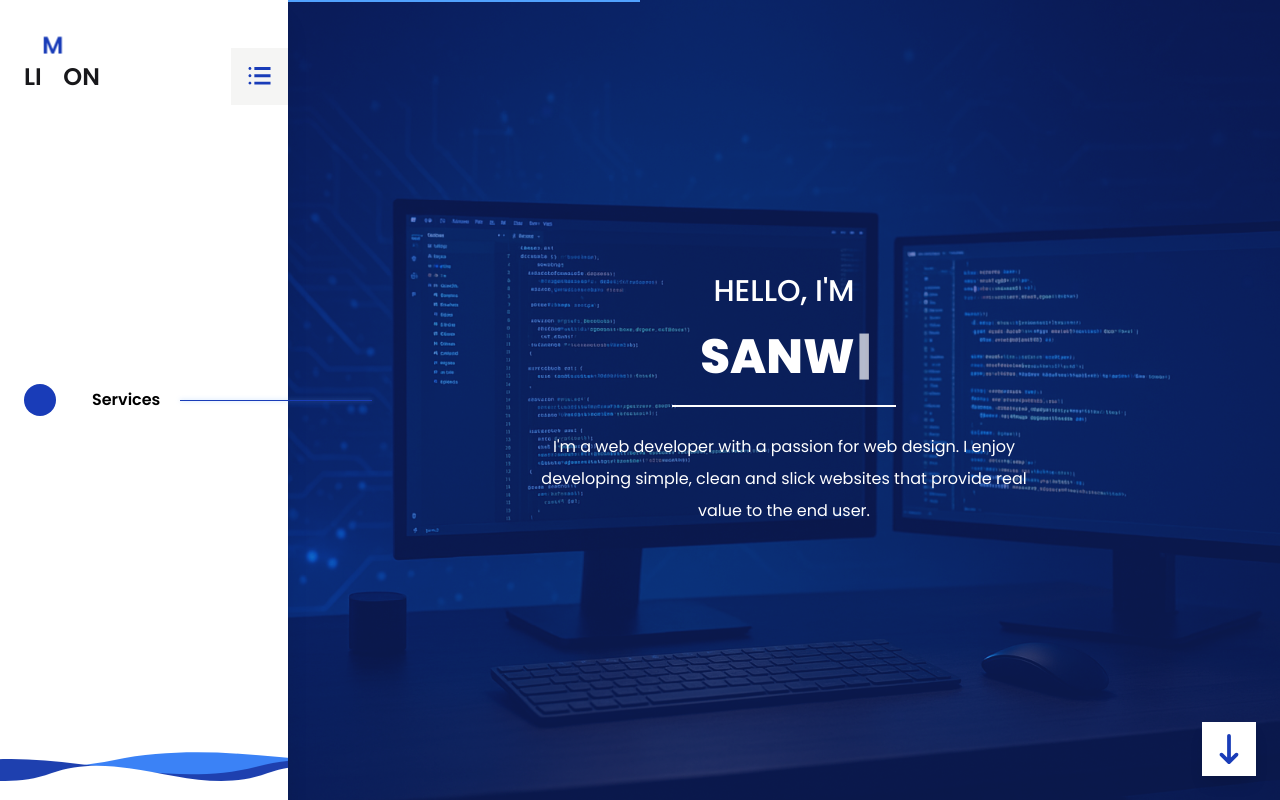
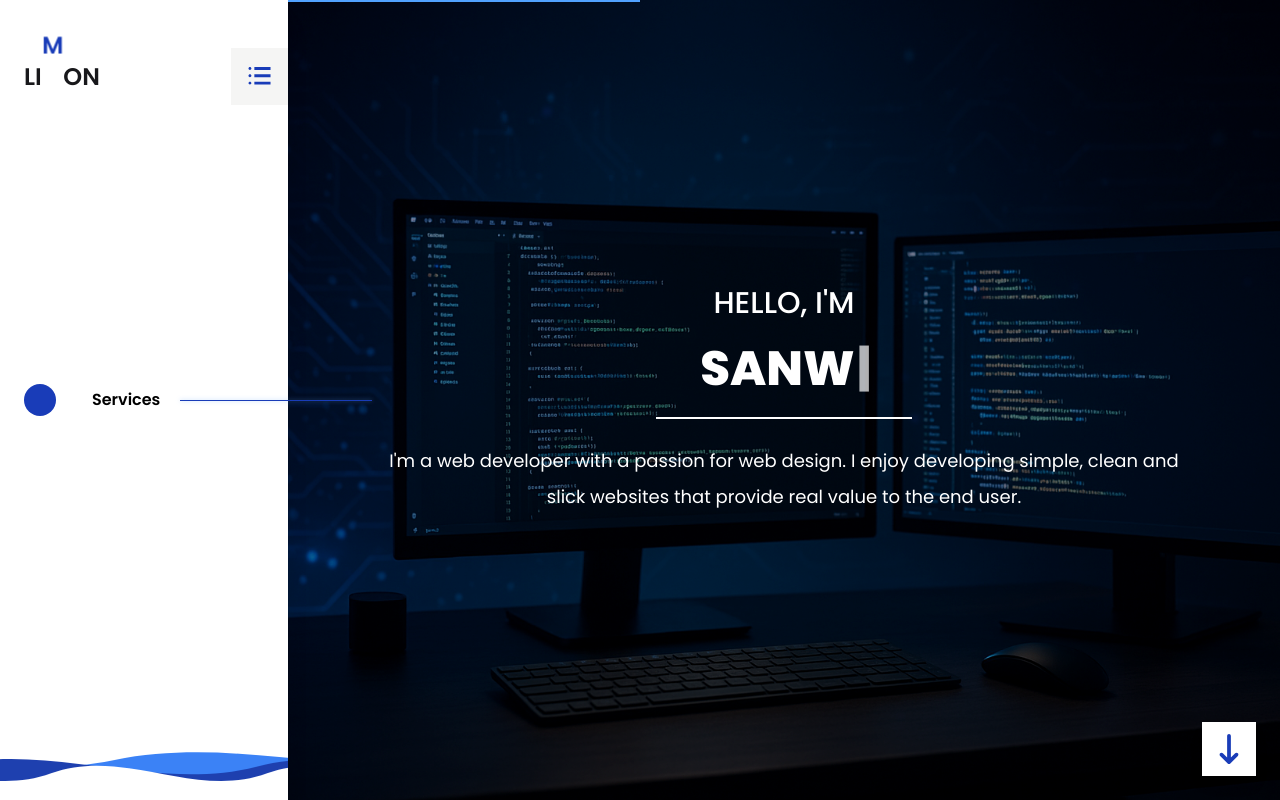
Before and after one commit to habibapanna/new-portfolio-project, a React (Vite) app: page / in a window 1280 px wide. Shown: the top 800 px of the page. Built offline with nearby package versions, Linux system fonts and the light colour scheme.

Commit message:
updated banner section again

```diff
--- a/src/components/Components/Banner/Banner.jsx
+++ b/src/components/Components/Banner/Banner.jsx
@@ -1,10 +1,12 @@
 import { useState, useEffect } from "react";
 import { motion } from "framer-motion";
 import { Typewriter } from "react-simple-typewriter";
+import { Fade } from "react-awesome-reveal";
 
 const Banner = () => {
   const [offset, setOffset] = useState({ x: 0, y: 0 });
   const [particles, setParticles] = useState([]);
+  const [bgImage, setBgImage] = useState("/myPhoto1.png");
 
   const handleMouseMove = (e) => {
     const { innerWidth, innerHeight } = window;
@@ -14,6 +16,7 @@ const Banner = () => {
   };
 
   useEffect(() => {
+    // Particles
     const newParticles = Array.from({ length: 12 }).map(() => ({
       left: Math.random() * 100,
       top: Math.random() * 100,
@@ -21,13 +24,23 @@ const Banner = () => {
       delay: Math.random() * 5,
     }));
     setParticles(newParticles);
+
+    // Set background based on screen width
+    const handleResize = () => {
+      setBgImage(window.innerWidth < 768 ? "/myPhoto2.png" : "/myPhoto1.png");
+    };
+
+    handleResize(); // initial check
+    window.addEventListener("resize", handleResize);
+
+    return () => window.removeEventListener("resize", handleResize);
   }, []);
 
   return (
     <div
       className="relative min-h-screen bg-center overflow-hidden"
       style={{
-        backgroundImage: "url('/myPhoto1.png')",
+        backgroundImage: `url('${bgImage}')`,
         backgroundSize: "cover",
         backgroundRepeat: "no-repeat",
         backgroundPosition: "center",
@@ -35,7 +48,7 @@ const Banner = () => {
       onMouseMove={handleMouseMove}
     >
       {/* Overlay */}
-      <div className="absolute inset-0 bg-blue-800/40"></div>
+      <div className="absolute inset-0 bg-black/30"></div>
 
       {/* Floating particles */}
       {particles.map((p, index) => (
@@ -80,7 +93,6 @@ const Banner = () => {
           </motion.h2>
 
           {/* Name with typewriter */}
-          {/* Name with continuous typewriter */}
           <motion.h1
             className="text-2xl md:text-5xl font-extrabold uppercase"
             initial={{ opacity: 0, y: 20 }}
@@ -89,27 +101,28 @@ const Banner = () => {
           >
             <Typewriter
               words={["Sanwar Hosen Limon"]}
-    loop={true}            // keeps typing continuously
+              loop={true}
               cursor
               cursorStyle="|"
               typeSpeed={120}
               deleteSpeed={50}
-    delaySpeed={2000}      // delay before typing again
+              delaySpeed={2000}
             />
           </motion.h1>
 
-
           {/* Underline */}
+          <Fade direction="left">
             <motion.div
-            className="border mx-auto border-white w-56"
+              className="border mx-auto border-white w-64"
               initial={{ scaleX: 0 }}
               animate={{ scaleX: 1 }}
               transition={{ delay: 0.7, duration: 0.8, ease: "easeOut" }}
             ></motion.div>
+          </Fade>
 
           {/* Paragraph */}
           <motion.p
-            className="w-4/5 md:w-2/4 mx-auto leading-loose text-white justify-center"
+            className="w-4/5 md:w-4/5 mx-auto leading-loose text-white justify-center text-lg"
             initial={{ opacity: 0, y: 30 }}
             animate={{ opacity: 1, y: 0 }}
             transition={{ delay: 0.9 }}
--- a/src/components/Components/Clients/Clients.jsx
+++ b/src/components/Components/Clients/Clients.jsx
@@ -77,7 +77,6 @@ const Clients = () => {
             <div
               key={index}
               className="flex justify-center px-2"
-              onClick={() => handleOpenSlider(index)}
             >
               <img
                 src={img}
--- a/src/components/Components/TestimonialsSection/TestimonialsSection.jsx
+++ b/src/components/Components/TestimonialsSection/TestimonialsSection.jsx
@@ -136,7 +136,7 @@ const TestimonialsSection = () => {
       <AnimatePresence>
   {openSlider && (
     <motion.div
-      className="fixed inset-0 mt-96 md:mt-56 bg-black/80 flex items-center md:ml-56 justify-center z-50"
+      className="fixed inset-0 mt-96 md:mt-56 bg-black/80 flex items-center md:ml-72 justify-center z-50"
       initial={{ opacity: 0 }}
       animate={{ opacity: 1 }}
       exit={{ opacity: 0 }}
@@ -181,7 +181,7 @@ const TestimonialsSection = () => {
               <img
                 src={img}
                 alt={`Testimonial ${index + 1}`}
-                className="max-h-[55vh] object-contain shadow-lg"
+                className="w-full max-h-[50vh] object-contain shadow-lg"
               />
             </div>
           ))}
```
Lines whose indentation alone changed are shown as unchanged.
